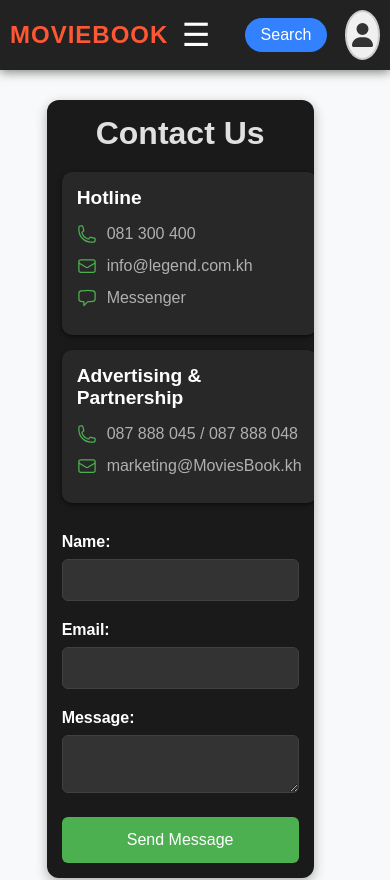
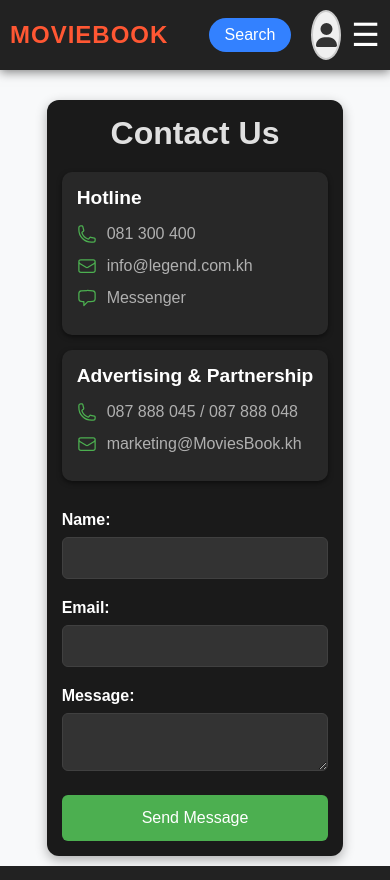
Before and after one commit to Pov-Yanghai/Movie-Booking-Ticket-Online-Backend-Frontend, a React (Vite) app: page /contact in a window 390 px wide. Shown: the top 880 px of the page. Built offline with nearby package versions, Linux system fonts and the light colour scheme; a web font is replaced by a local one.

Commit message:
correctrepsonsive

```diff
--- a/src/components/Contact/Contact.css
+++ b/src/components/Contact/Contact.css
@@ -20,7 +20,7 @@
 
 .contact-info {
   display: grid;
-  grid-template-columns: 1fr 1fr; /* Two columns for larger screens */
+  grid-template-columns: 1fr 1fr;
   gap: 20px;
   margin-bottom: 30px;
 }
@@ -30,9 +30,9 @@
   padding: 25px;
   border-radius: 10px;
   box-shadow: 0 2px 5px rgba(0, 0, 0, 0.5);
-  width: 100%; /* Ensures it fits within the container */
+  width: 100%;
   box-sizing: border-box;
-  margin: 0 auto; /* Centers if needed */
+  margin: 0 auto;
 }
 
 .hotline h2, .advertising h2 {
@@ -109,13 +109,14 @@
 
 @media (max-width: 480px) {
   .contact-container {
-    width: 90%;
+    width: 100%;
     padding: 15px;
   }
 
   .hotline, .advertising {
     padding: 15px;
     width: 100%;
+
   }
 
   .form-group input, .form-group textarea {
--- a/src/components/Header/Header.css
+++ b/src/components/Header/Header.css
@@ -117,6 +117,9 @@ header {
 
     .menu-toggle {
       display: block;
+      margin-left: 0;
+
+
     }
 
     .nav-links {
@@ -140,6 +143,7 @@ header {
       gap: 10px; /* Reduce space between search bar and profile */
       display: flex;
       align-items: center;
+
     }
 
     .search-bar {
@@ -147,16 +151,11 @@ header {
       justify-content: center;
 
 
+
     }
-
     .search-bar input {
       display: none;
     }
 
 
-
-
-
-
-
   }
--- a/src/components/Header/Header.jsx
+++ b/src/components/Header/Header.jsx
@@ -10,8 +10,6 @@ function Header() {
     <header>
       <div className="logo">MOVIEBOOK</div>
 
-      {/* Mobile Menu Toggle */}
-      <div className="menu-toggle" onClick={() => setMenuOpen(!menuOpen)}>☰</div>
 
       {/* Navigation */}
       <nav>
@@ -29,10 +27,16 @@ function Header() {
         <div className="search-bar">
           <input type="text" placeholder="Search movies..." />
           <button>Search</button>
-        </div>
+           {/* Profile */}
+            {/* Mobile Menu Toggle */}
 
-        {/* Profile */}
-        <LogoProfile />
+      </div>
+      <LogoProfile />
+      <div className="menu-toggle" onClick={() => setMenuOpen(!menuOpen)}>☰</div>
+
+
+
+
       </div>
     </header>
   );
```
